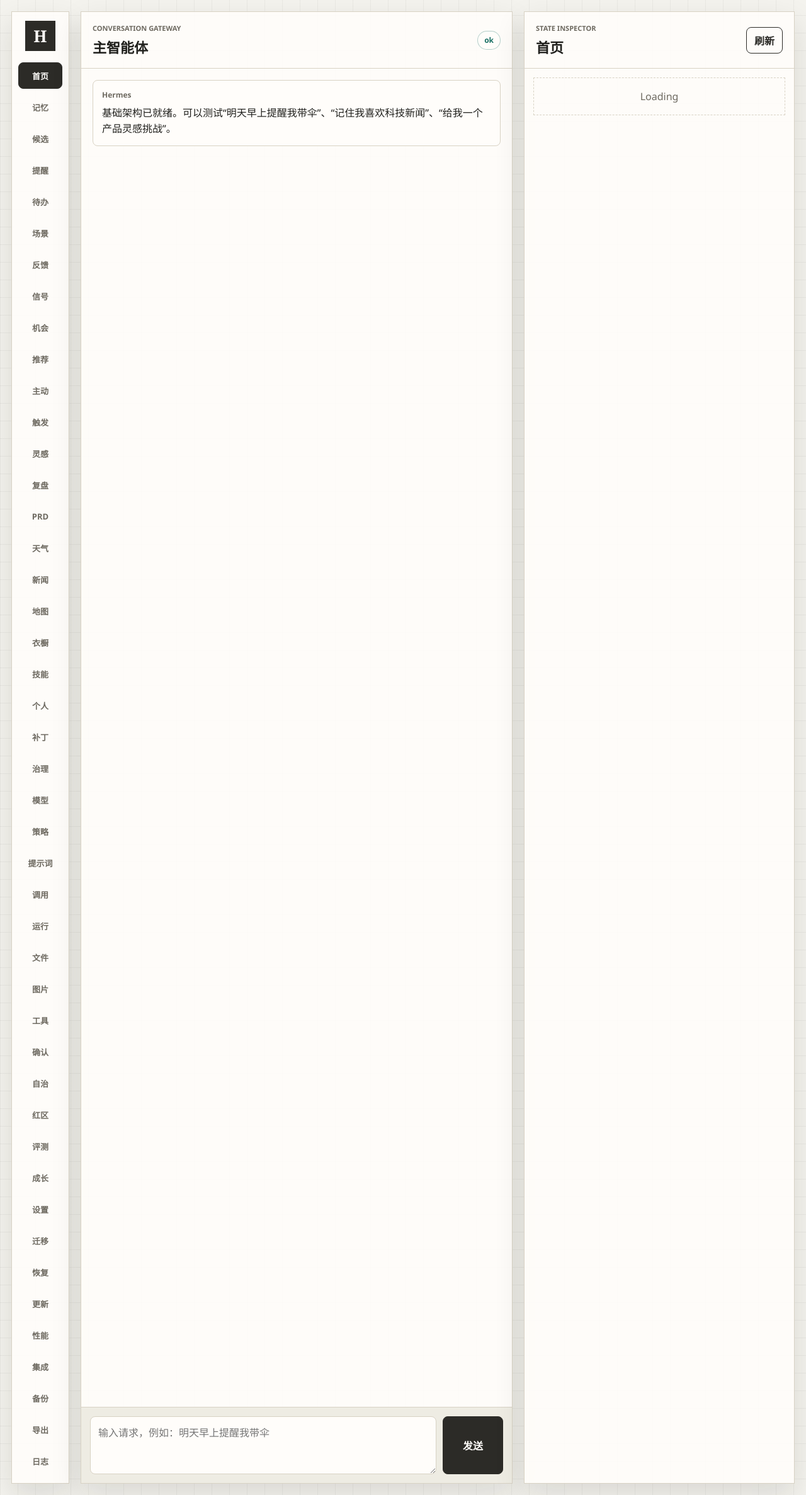
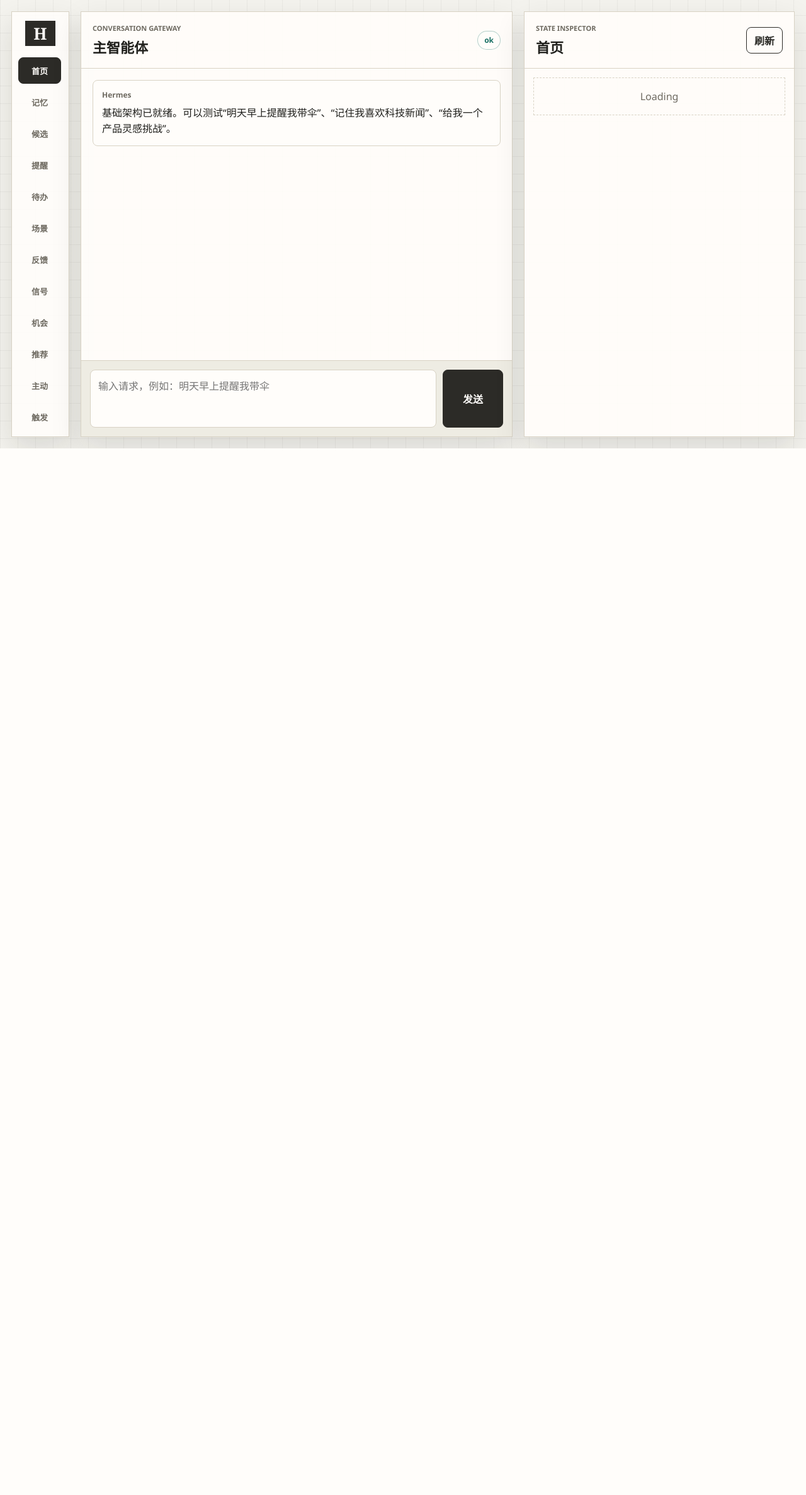
Before and after one commit to fm9333/HermesDemo, a FastAPI app: page / in a window 1280 px wide. Shown: the part 88-2462 px from the top of the page at 63% size. After the commit the page ends 800 px from the top, so only its background shows below. Run offline with FastAPI, Linux system fonts and the light colour scheme; tables that the repository leaves empty hold one stand-in row (values such as "Sample post"); data that the repository does not hold is empty; some libraries are stand-ins or nearby versions.

Commit message:
stage 18 fixed desktop scroll layout

```diff
--- a/hermes_app/web/static/styles.css
+++ b/hermes_app/web/static/styles.css
@@ -16,9 +16,18 @@
   box-sizing: border-box;
 }
 
+html {
+  height: 100%;
+  overflow: hidden;
+}
+
 body {
   margin: 0;
-  min-height: 100vh;
+  height: 100dvh;
+  min-height: 0;
+  display: grid;
+  grid-template-rows: auto minmax(0, 1fr);
+  overflow: hidden;
   color: var(--ink);
   background:
     linear-gradient(90deg, rgba(32, 32, 29, 0.05) 1px, transparent 1px),
@@ -107,17 +116,22 @@ h2 {
 .shell {
   display: grid;
   grid-template-columns: 92px minmax(420px, 1fr) minmax(320px, 430px);
+  grid-template-rows: minmax(0, 1fr);
   gap: 18px;
-  min-height: calc(100vh - 88px);
+  height: 100%;
+  min-height: 0;
+  overflow: hidden;
   padding: 18px;
 }
 
 .rail,
 .workspace,
 .inspector {
+  min-height: 0;
   border: 1px solid var(--line);
   background: rgba(255, 253, 250, 0.92);
   box-shadow: var(--shadow);
+  overflow: hidden;
 }
 
 .rail {
@@ -145,6 +159,10 @@ h2 {
   display: grid;
   gap: 8px;
   width: 100%;
+  min-height: 0;
+  overflow-y: auto;
+  overscroll-behavior: contain;
+  padding-right: 2px;
 }
 
 .rail-button {
@@ -166,7 +184,7 @@ h2 {
 
 .workspace {
   display: grid;
-  grid-template-rows: auto 1fr auto;
+  grid-template-rows: auto minmax(0, 1fr) auto;
   min-width: 0;
 }
 
@@ -192,7 +210,9 @@ h2 {
   display: flex;
   flex-direction: column;
   gap: 14px;
+  min-height: 0;
   overflow: auto;
+  overscroll-behavior: contain;
   padding: 18px;
 }
 
@@ -285,7 +305,7 @@ pre {
 
 .composer textarea {
   width: 100%;
-  resize: vertical;
+  resize: none;
   min-height: 72px;
   max-height: 180px;
   border: 1px solid var(--line);
@@ -330,7 +350,7 @@ pre {
 
 .inspector {
   display: grid;
-  grid-template-rows: auto 1fr;
+  grid-template-rows: auto minmax(0, 1fr);
   min-width: 0;
 }
 
@@ -338,7 +358,9 @@ pre {
   display: grid;
   align-content: start;
   gap: 12px;
+  min-height: 0;
   overflow: auto;
+  overscroll-behavior: contain;
   padding: 14px;
 }
 
@@ -356,11 +378,12 @@ pre {
 @media (max-width: 1060px) {
   .shell {
     grid-template-columns: 72px 1fr;
+    grid-template-rows: minmax(0, 1fr) minmax(260px, 38vh);
   }
 
   .inspector {
     grid-column: 1 / -1;
-    min-height: 360px;
+    min-height: 0;
   }
 }
 
@@ -374,13 +397,14 @@ pre {
 
   .shell {
     grid-template-columns: 1fr;
-    min-height: auto;
+    grid-template-rows: auto minmax(0, 1fr) minmax(220px, 34vh);
+    min-height: 0;
   }
 
   .rail {
     flex-direction: row;
     align-items: center;
-    overflow-x: auto;
+    overflow: hidden;
   }
 
   .rail-mark {
@@ -392,6 +416,7 @@ pre {
     grid-auto-flow: column;
     grid-auto-columns: minmax(64px, auto);
     overflow-x: auto;
+    overflow-y: hidden;
   }
 
   .composer {
```
Also changed, not shown: docs/CODE_REVIEW_LOG.md (+39 -0 lines), docs/DEVELOPMENT_PROGRESS.md (+15 -0 lines), tests/test_ui_layout.py (added, +19 -0 lines).
